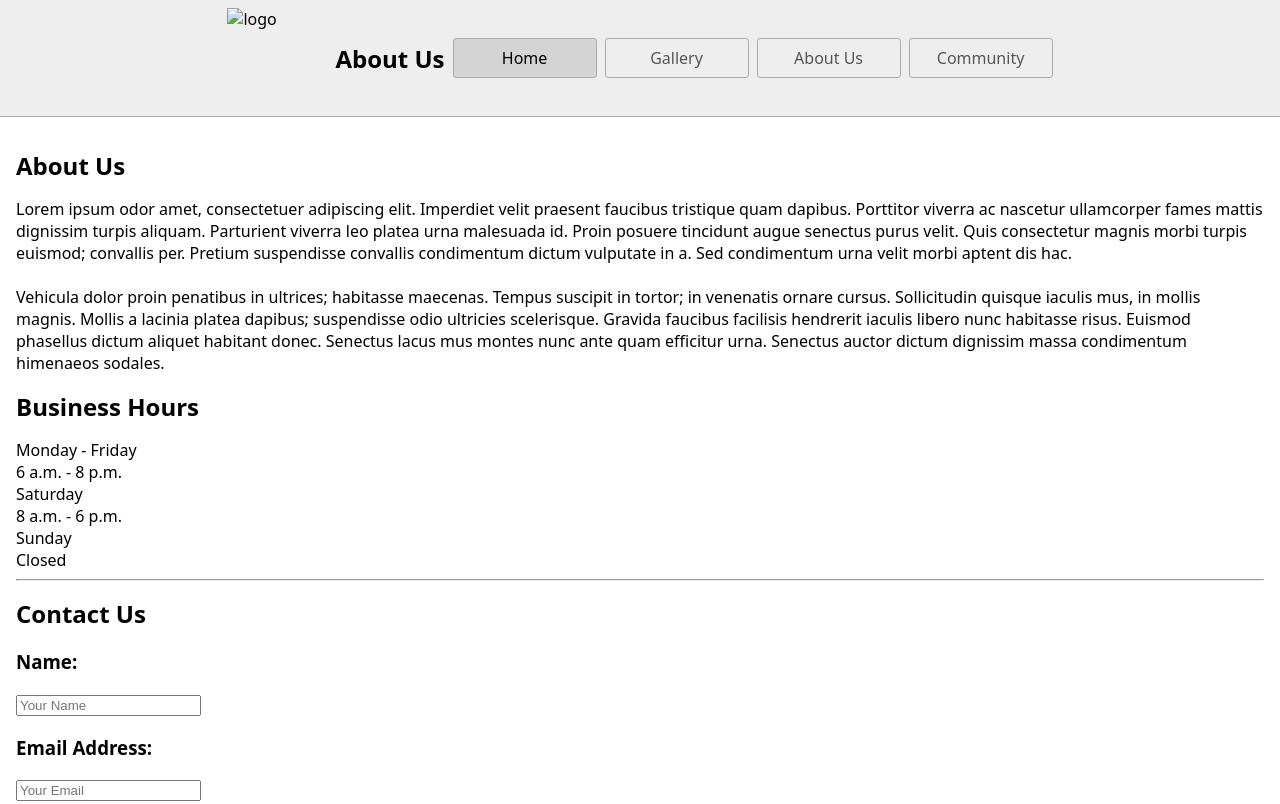
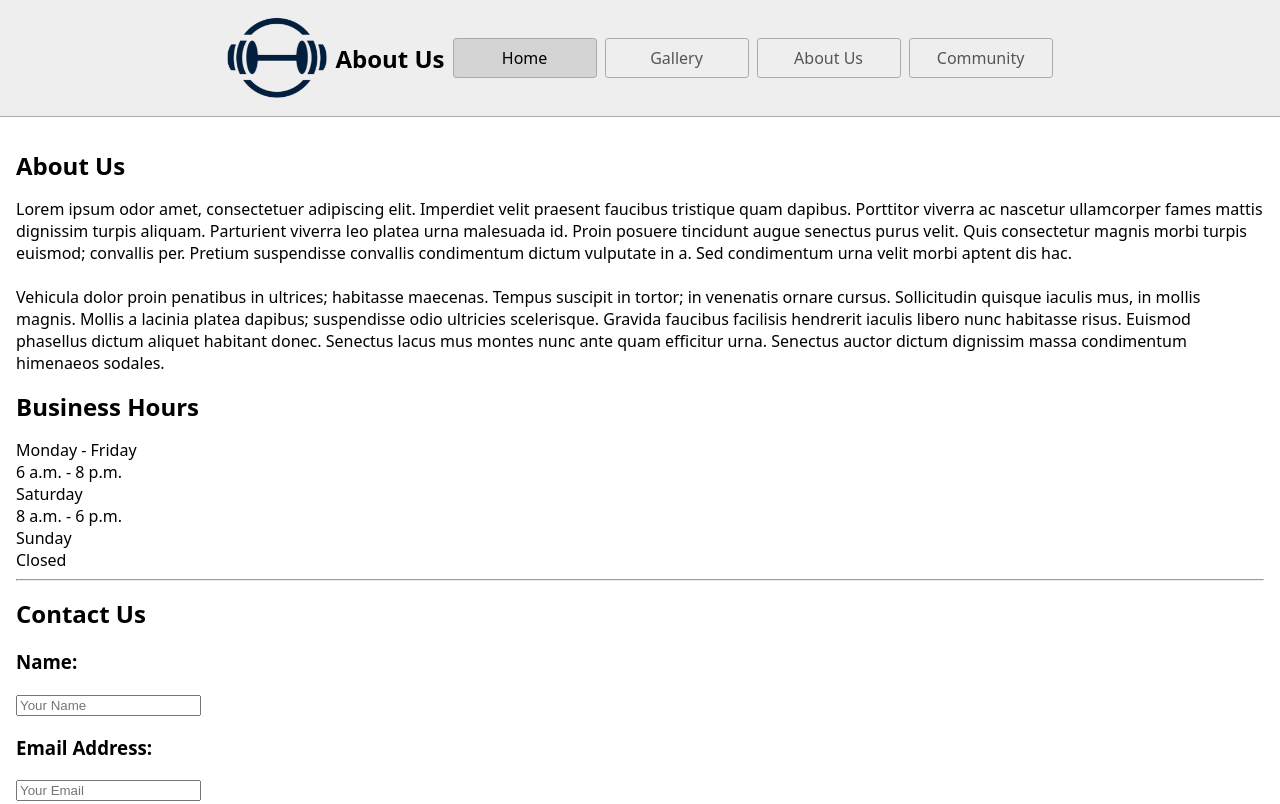
Before and after one commit to Jdtacke/CS1005Touchstone, a website: page about_us.html in a window 1280 px wide. Shown: the top 804 px of the page. Drawn offline with Linux system fonts and the light colour scheme.

Commit message:
Uploaded images and logo

```diff
--- a/about_us.html
+++ b/about_us.html
@@ -9,7 +9,7 @@
   </head>
   <body>
     <nav>
-      <img src="my-image.jpg" alt="logo" width="100" height="100">
+      <img src="ABC Fitness Studio Logo.png" alt="logo" width="100" height="100">
       <h1>About Us</h1>
       <a href="/" aria-current="page" class='nav_bar'>Home</a>
       <a href="/gallery.html" class='nav_bar'>Gallery</a>
```
Also changed, not shown: community.html (+1 -1 lines), gallery.html (+1 -1 lines), index.html (+1 -1 lines).
